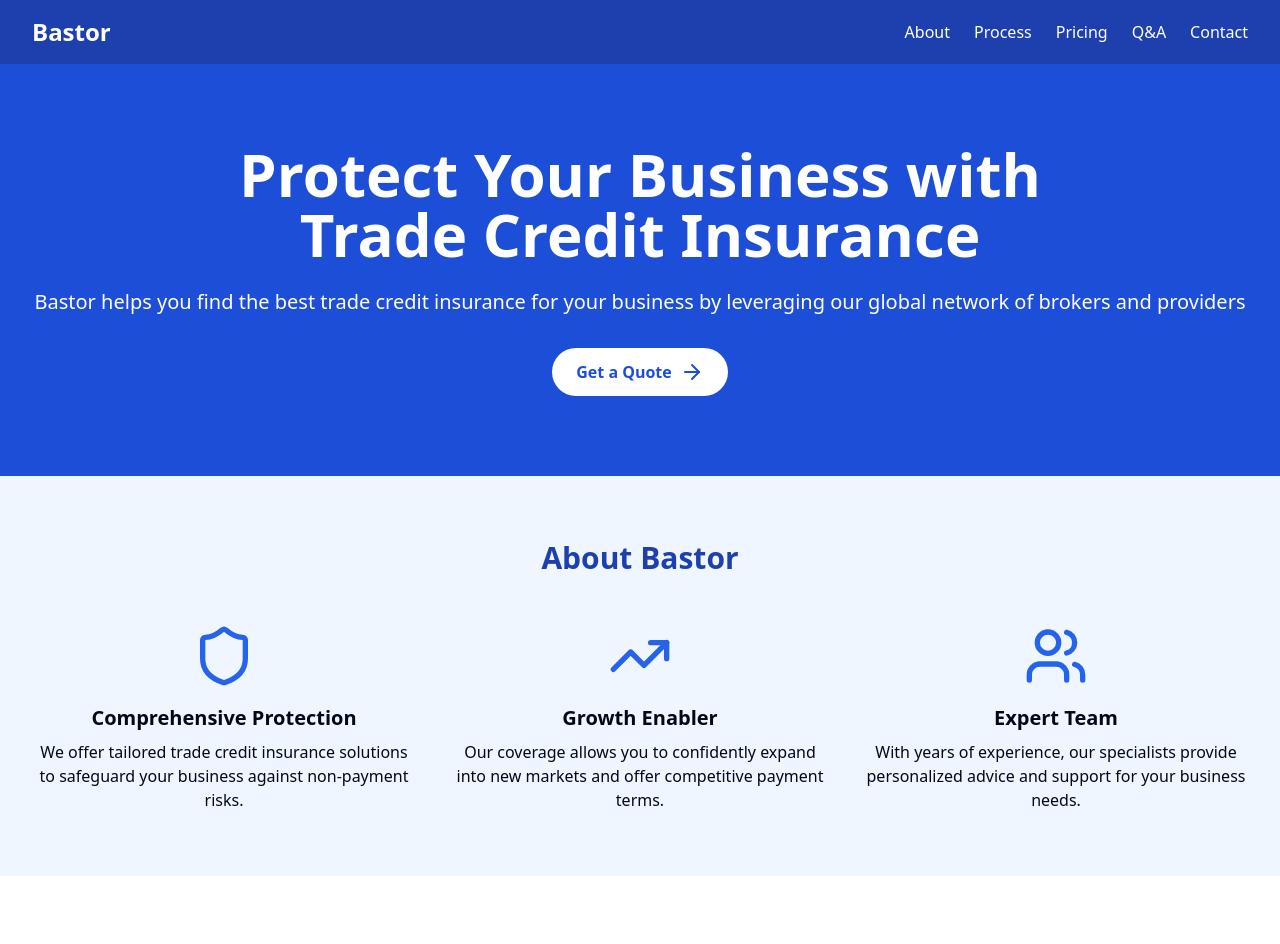
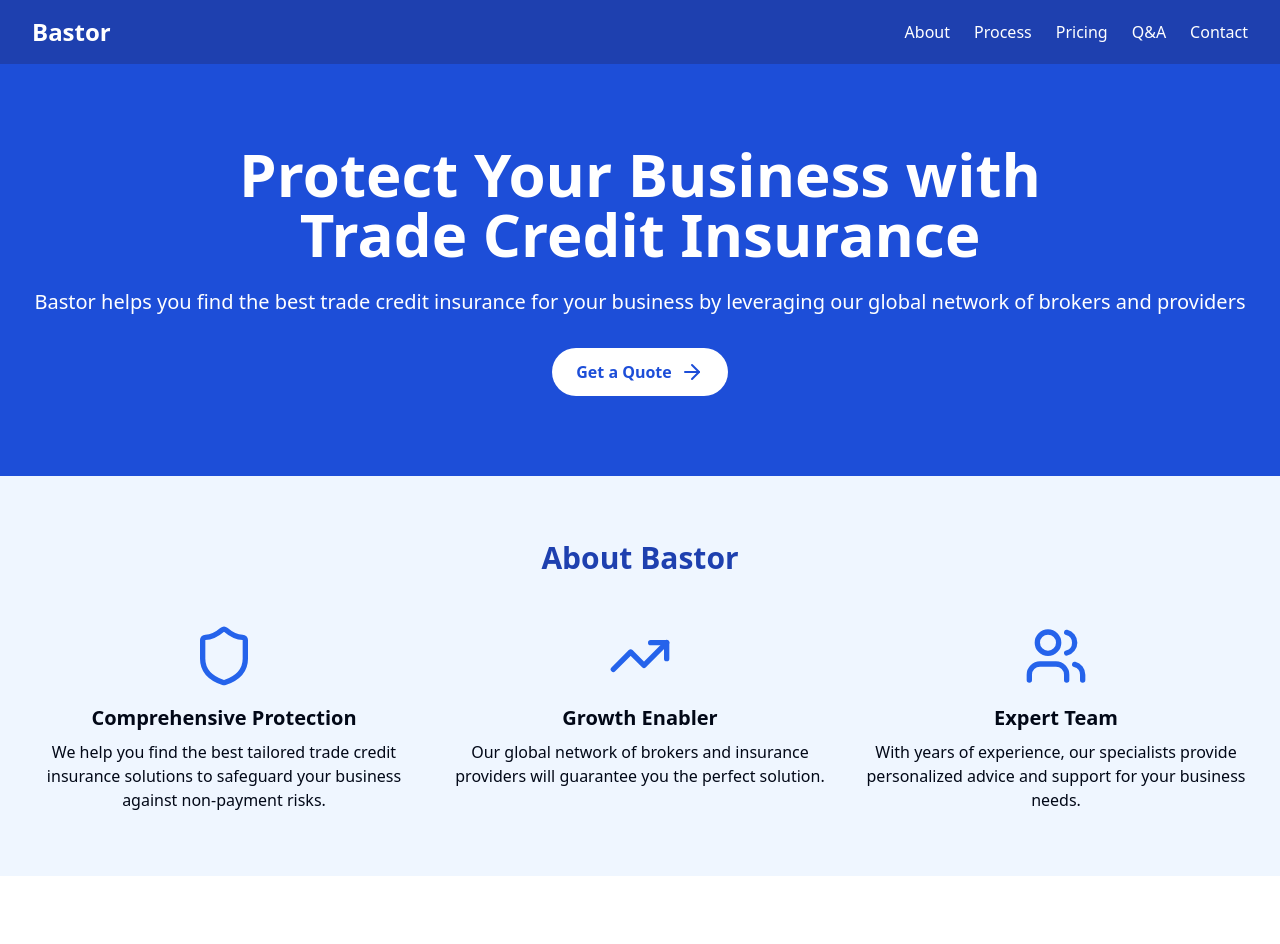
Before and after one commit to meurling/bastor-bluewave, a React (Vite) app: page / in a window 1280 px wide. Shown: the top 944 px of the page. Built offline with nearby package versions, Linux system fonts and the light colour scheme.

Commit message:
Update text in About component
Modified text in the About component to enhance clarity and emphasize the role of the global network of brokers and insurance providers.
[skip gpt_engineer]

```diff
--- a/src/components/About.jsx
+++ b/src/components/About.jsx
@@ -10,12 +10,12 @@ const About = () => {
           <div className="text-center">
             <Shield className="w-16 h-16 mx-auto mb-4 text-blue-600" />
             <h3 className="text-xl font-semibold mb-2">Comprehensive Protection</h3>
-            <p>We offer tailored trade credit insurance solutions to safeguard your business against non-payment risks.</p>
+            <p>We help you find the best tailored trade credit insurance solutions to safeguard your business against non-payment risks.</p>
           </div>
           <div className="text-center">
             <TrendingUp className="w-16 h-16 mx-auto mb-4 text-blue-600" />
             <h3 className="text-xl font-semibold mb-2">Growth Enabler</h3>
-            <p>Our coverage allows you to confidently expand into new markets and offer competitive payment terms.</p>
+            <p>Our global network of brokers and insurance providers will guarantee you the perfect solution.</p>
           </div>
           <div className="text-center">
             <Users className="w-16 h-16 mx-auto mb-4 text-blue-600" />
```
